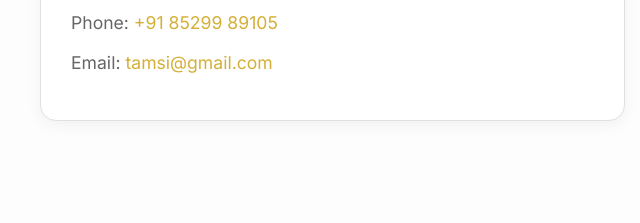
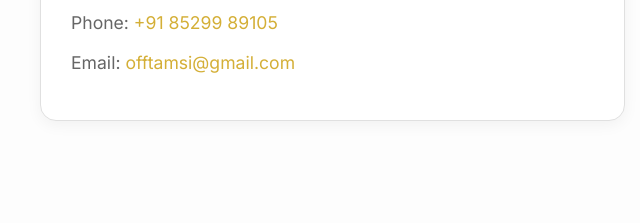
Before and after one commit to avxsh9/Soap, a website: page index.html in a window 1280 px wide. Shown: the part 2708-2931 px from the top of the page, 0-640 px from the left. Drawn offline with nearby package versions, Linux system fonts and the light colour scheme.

Commit message:
Update index.html

```diff
--- a/index.html
+++ b/index.html
@@ -157,7 +157,7 @@
           <h4>Tamsi</h4>
           <p>Address: M 5 & 6 Shyam Nagar, New Delhi 110018</p>
           <p>Phone: <a href="tel:+918529989105">+91 85299 89105</a></p>
-          <p>Email: <a href="mailto:offtamsi@gmail.com">tamsi@gmail.com</a></p>
+          <p>Email: <a href="mailto:offtamsi@gmail.com">offtamsi@gmail.com</a></p>
         </div>
 
         <div class="contact-illustration" aria-hidden="true">
```
